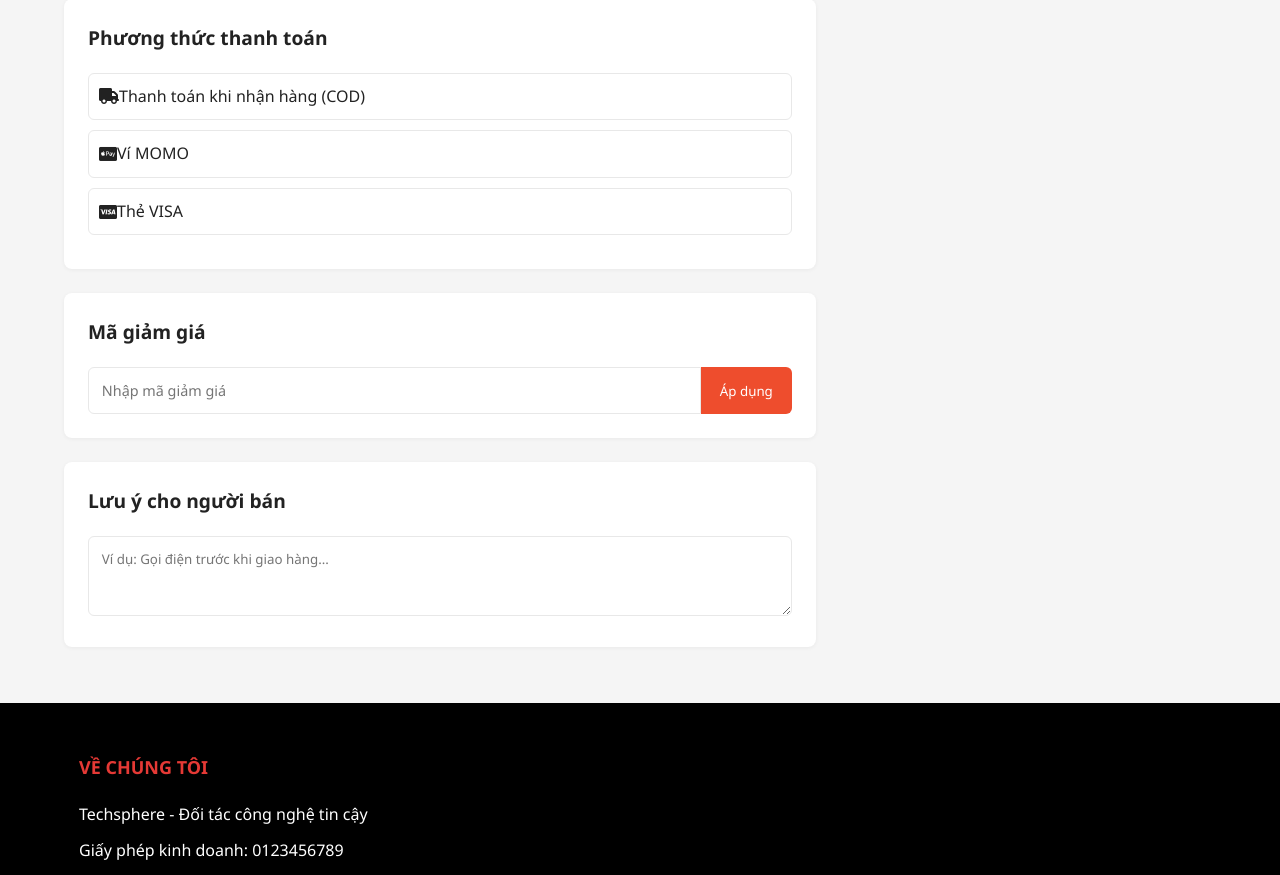
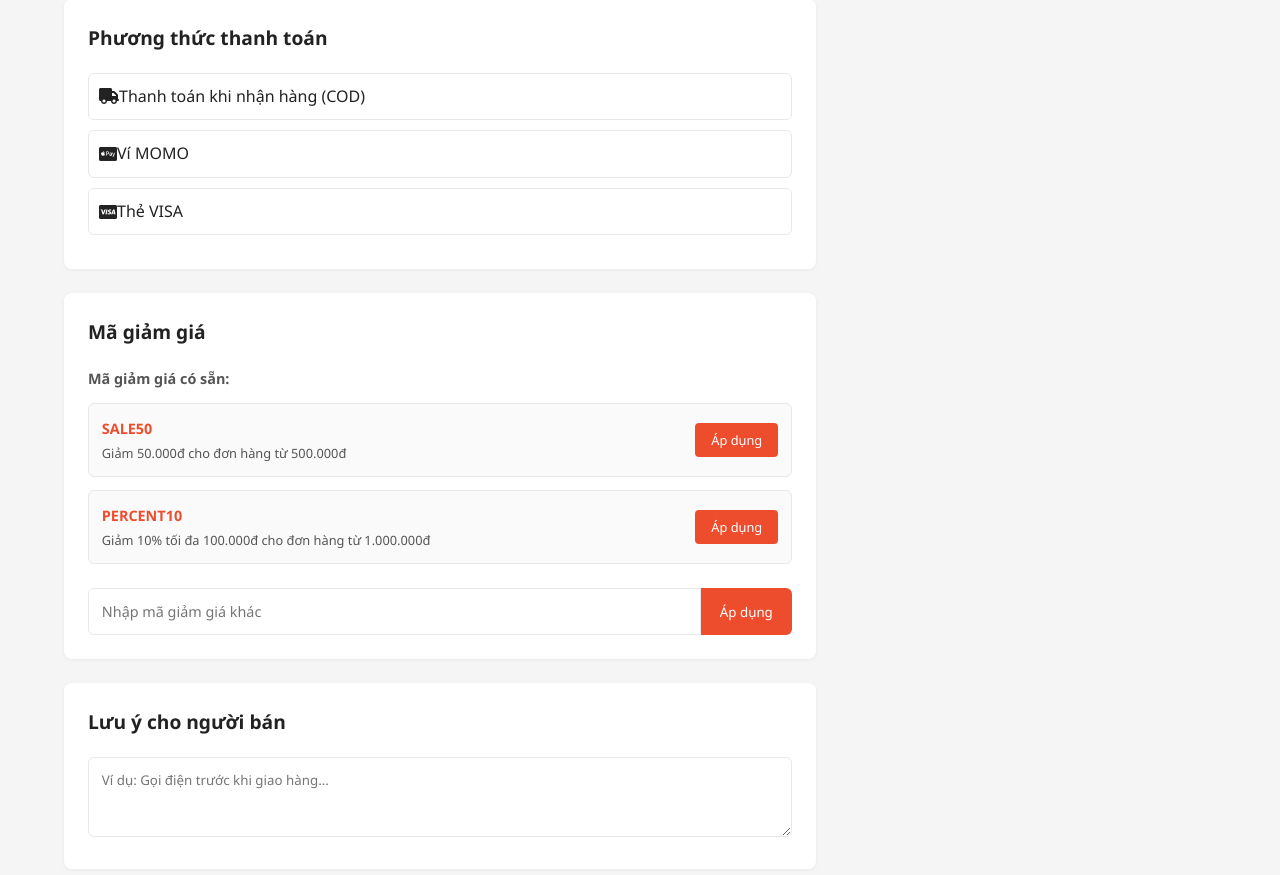
Before and after one commit to vuhamthieu/tech-store-web, a PHP site: page /pages/checkout.html in a window 1280 px wide. Shown: the part 726-1601 px from the top of the page. Run offline with PHP 8.4, Linux system fonts and the light colour scheme.

Commit message:
fixing apply coupons function

```diff
--- a/assets/css/checkout.css
+++ b/assets/css/checkout.css
@@ -642,3 +642,114 @@ body {
   border: 1px solid var(--border);
   border-radius: 5px;
 }
+
+/* Available Coupons */
+.available-coupons {
+  margin-bottom: 1.5rem;
+}
+
+.available-coupons h4 {
+  font-size: 0.9rem;
+  color: var(--gray-text);
+  margin-bottom: 0.8rem;
+}
+
+.coupon-list {
+  display: flex;
+  flex-direction: column;
+  gap: 0.8rem;
+}
+
+.coupon-item {
+  display: flex;
+  align-items: center;
+  justify-content: space-between;
+  padding: 0.8rem;
+  border: 1px solid var(--border);
+  border-radius: 6px;
+  background-color: #fafafa;
+  transition: all 0.2s;
+}
+
+.coupon-item:hover {
+  border-color: var(--primary);
+  background-color: rgba(238, 77, 45, 0.05);
+}
+
+.coupon-info {
+  flex: 1;
+}
+
+.coupon-code {
+  font-weight: 600;
+  color: var(--primary);
+  font-size: 0.9rem;
+  margin-bottom: 0.2rem;
+}
+
+.coupon-desc {
+  font-size: 0.8rem;
+  color: var(--gray-text);
+}
+
+.apply-coupon-btn {
+  padding: 0.5rem 1rem;
+  background-color: var(--primary);
+  color: var(--white);
+  border: none;
+  border-radius: 4px;
+  font-size: 0.8rem;
+  cursor: pointer;
+  transition: background-color 0.2s;
+}
+
+.apply-coupon-btn:hover {
+  background-color: var(--primary-hover);
+}
+
+.apply-coupon-btn:disabled {
+  background-color: #ccc;
+  cursor: not-allowed;
+}
+
+/* Applied Coupon */
+.applied-coupon {
+  display: flex;
+  align-items: center;
+  justify-content: space-between;
+  padding: 0.8rem;
+  background-color: #e8f5e8;
+  border: 1px solid #4caf50;
+  border-radius: 6px;
+  margin-top: 1rem;
+}
+
+.applied-coupon-info {
+  display: flex;
+  flex-direction: column;
+  gap: 0.2rem;
+}
+
+.applied-coupon-info span:first-child {
+  font-weight: 600;
+  color: #4caf50;
+}
+
+.applied-coupon-info span:last-child {
+  font-size: 0.8rem;
+  color: var(--gray-text);
+}
+
+.remove-coupon-btn {
+  background: none;
+  border: none;
+  color: #f44336;
+  cursor: pointer;
+  padding: 0.3rem;
+  border-radius: 50%;
+  transition: background-color 0.2s;
+}
+
+.remove-coupon-btn:hover {
+  background-color: rgba(244, 67, 54, 0.1);
+}
--- a/assets/js/checkout.js
+++ b/assets/js/checkout.js
@@ -8,6 +8,9 @@ document.addEventListener('DOMContentLoaded', function () {
   const loadingSpinner = document.getElementById("loadingSpinner");
   const successModal = document.getElementById("successModal");
   const closeModal = document.getElementById("closeModal");
+
+  // Coupon functionality - DECLARE THIS FIRST
+  let appliedCoupon = null;
 
   // 1. Chọn phương thức giao hàng
   document.querySelectorAll('.shipping-option').forEach(option => {
@@ -197,9 +200,10 @@ document.addEventListener('DOMContentLoaded', function () {
           shipping_name: fullname,
           shipping_phone: phone,
           shipping_address: `${street}, ${wardText}, ${districtText}, ${provinceText}`,
-          total_amount: window._checkoutTotal + 20000,
+          total_amount: window._checkoutTotal + 20000 - (appliedCoupon ? appliedCoupon.discount_amount : 0),
           payment_method: paymentMethod,
-          items: items
+          items: items,
+          coupon_id: appliedCoupon ? appliedCoupon.coupon_id : null
         })
       });
       const orderData = await orderRes.json();
@@ -230,7 +234,7 @@ document.addEventListener('DOMContentLoaded', function () {
         const payRes = await fetch(`http://localhost/webproject/tech-store-web/back-end/php/api/${payApi}`, {
           method: "POST",
           body: new URLSearchParams({
-            amount: window._checkoutTotal + 20000,
+            amount: window._checkoutTotal + 20000 - (appliedCoupon ? appliedCoupon.discount_amount : 0),
             order_info: `Thanh toán đơn hàng #${orderData.order_id}`
           })
         });
@@ -243,7 +247,7 @@ document.addEventListener('DOMContentLoaded', function () {
               payment_token: payData.payment_token,
               order_id: orderData.order_id,
               user_id: user.UserID,
-              amount: window._checkoutTotal + 20000
+              amount: window._checkoutTotal + 20000 - (appliedCoupon ? appliedCoupon.discount_amount : 0)
             })
           });
           window.location.href = payData.pay_url;
@@ -270,8 +274,6 @@ document.addEventListener('DOMContentLoaded', function () {
     successModal.style.display = "none";
     // window.location.href = 'index.html'; // chuyển trang nếu cần
   });
-
-
 
   // Select Payment Method
   const paymentOptions = document.querySelectorAll('.payment-option');
@@ -333,7 +335,7 @@ document.addEventListener('DOMContentLoaded', function () {
     // Use the total from renderCart
     const total = window._checkoutTotal || 0;
     const shippingFee = 20000;
-    const discount = 0;
+    const discount = appliedCoupon ? appliedCoupon.discount_amount : 0;
     const priceRows = document.querySelectorAll(".price-row");
     if (priceRows[1]) priceRows[1].lastElementChild.textContent = `${shippingFee.toLocaleString()}đ`;
     if (priceRows[2]) priceRows[2].lastElementChild.textContent = `-${discount.toLocaleString()}đ`;
@@ -348,4 +350,108 @@ document.addEventListener('DOMContentLoaded', function () {
   document.getElementById("goToCart")?.addEventListener("click", function () {
     window.location.href = "cart.html";
   });
+
+  const token = localStorage.getItem("access_token");
+  const code = "SALE50";
+  const orderAmount = 1000000; // total order value
+  const productIds = [1, 2, 3]; // IDs of products in cart
+
+
+  // Coupon functionality
+  // Apply coupon from available coupons
+  document.querySelectorAll('.apply-coupon-btn').forEach(btn => {
+    btn.addEventListener('click', function () {
+      const couponItem = this.closest('.coupon-item');
+      const code = couponItem.dataset.code;
+      applyCoupon(code);
+    });
+  });
+
+  // Apply coupon from manual input
+  document.getElementById('applyCouponBtn').addEventListener('click', function () {
+    const code = document.getElementById('couponInput').value.trim();
+    if (code) {
+      applyCoupon(code);
+    } else {
+      alert('Vui lòng nhập mã giảm giá');
+    }
+  });
+
+  // Remove applied coupon
+  document.getElementById('removeCouponBtn').addEventListener('click', function () {
+    removeCoupon();
+  });
+
+  function applyCoupon(code) {
+    const token = localStorage.getItem("access_token");
+    const orderAmount = window._checkoutTotal || 0;
+
+    let checkoutList = JSON.parse(localStorage.getItem("checkout") || "[]");
+    if (!checkoutList.length) {
+      checkoutList = JSON.parse(localStorage.getItem("cart") || "[]");
+    }
+    const productIds = checkoutList.map(item => item.product_id || item.ProductID);
+
+    fetch("http://localhost/webproject/tech-store-web/back-end/php/api/use_coupon.php", {
+      method: "POST",
+      headers: {
+        "Content-Type": "application/json",
+        "Authorization": `Bearer ${token}`
+      },
+      body: JSON.stringify({
+        code: code,
+        order_amount: orderAmount,
+        product_ids: productIds
+      })
+    })
+      .then(res => res.json())
+      .then(data => {
+        if (data.success) {
+          appliedCoupon = {
+            code: code,
+            discount_amount: data.discount_amount,
+            coupon_id: data.coupon_id
+          };
+
+          showAppliedCoupon(code, data.discount_amount);
+          updateTotal();
+
+          document.querySelectorAll('.apply-coupon-btn').forEach(btn => {
+            btn.disabled = true;
+            btn.textContent = 'Đã áp dụng';
+          });
+
+          alert(data.message);
+        } else {
+          alert(data.message);
+        }
+      })
+      .catch(error => {
+        console.error('Error applying coupon:', error);
+        alert('Có lỗi xảy ra khi áp dụng mã giảm giá');
+      });
+  }
+
+  function showAppliedCoupon(code, discountAmount) {
+    const appliedCouponDiv = document.getElementById('appliedCoupon');
+    const appliedCouponCode = document.getElementById('appliedCouponCode');
+    const appliedCouponDiscount = document.getElementById('appliedCouponDiscount');
+
+    appliedCouponCode.textContent = code;
+    appliedCouponDiscount.textContent = `Giảm ${discountAmount.toLocaleString()}đ`;
+    appliedCouponDiv.style.display = 'flex';
+  }
+
+  function removeCoupon() {
+    appliedCoupon = null;
+
+    document.getElementById('appliedCoupon').style.display = 'none';
+
+    document.querySelectorAll('.apply-coupon-btn').forEach(btn => {
+      btn.disabled = false;
+      btn.textContent = 'Áp dụng';
+    });
+
+    updateTotal();
+  }
 });
--- a/assets/js/fa.js
+++ b/assets/js/fa.js
@@ -26,8 +26,8 @@ document.addEventListener("DOMContentLoaded", function () {
     // Sự kiện click để thêm/xoá yêu thích
     favoriteBtn?.addEventListener("click", () => {
       const url = isFavorite
-        ? "http://localhost:8080/webproject/tech-store-web/back-end/php/api/remove_favorite"
-        : "http://localhost:8080/webproject/tech-store-web/back-end/php/api/add_favorite";
+        ? "http://localhost/webproject/tech-store-web/back-end/php/api/remove_favorite"
+        : "http://localhost/webproject/tech-store-web/back-end/php/api/add_favorite";
 
       fetch(url, {
         method: "POST",
--- a/back-end/php/api/place_order.php
+++ b/back-end/php/api/place_order.php
@@ -12,7 +12,7 @@
     $totalAmount = $data['total_amount'] ?? 0;
     $paymentMethod = $data['payment_method'] ?? '';
     $couponCode = $data['coupon_code'] ?? '';
-    $status = $data['status'] ?? 1;
+    $status = $data['status'] ?? 0;
     $paymentStatus = $data['payment_status'] ?? 0;
     $items = $data['items'] ?? [];
 
--- a/pages/checkout.html
+++ b/pages/checkout.html
@@ -110,9 +110,43 @@
     <!-- Voucher -->
     <div class="card">
       <h3 class="card-title">Mã giảm giá</h3>
+
+      <!-- Available Coupons -->
+      <div class="available-coupons">
+        <h4>Mã giảm giá có sẵn:</h4>
+        <div class="coupon-list">
+          <div class="coupon-item" data-code="SALE50">
+            <div class="coupon-info">
+              <div class="coupon-code">SALE50</div>
+              <div class="coupon-desc">Giảm 50.000đ cho đơn hàng từ 500.000đ</div>
+            </div>
+            <button class="apply-coupon-btn">Áp dụng</button>
+          </div>
+          <div class="coupon-item" data-code="PERCENT10">
+            <div class="coupon-info">
+              <div class="coupon-code">PERCENT10</div>
+              <div class="coupon-desc">Giảm 10% tối đa 100.000đ cho đơn hàng từ 1.000.000đ</div>
+            </div>
+            <button class="apply-coupon-btn">Áp dụng</button>
+          </div>
+        </div>
+      </div>
+
+      <!-- Manual Input -->
       <div class="voucher-input">
-        <input type="text" placeholder="Nhập mã giảm giá">
-        <button>Áp dụng</button>
+        <input type="text" id="couponInput" placeholder="Nhập mã giảm giá khác">
+        <button id="applyCouponBtn">Áp dụng</button>
+      </div>
+
+      <!-- Applied Coupon Display -->
+      <div id="appliedCoupon" class="applied-coupon" style="display: none;">
+        <div class="applied-coupon-info">
+          <span id="appliedCouponCode"></span>
+          <span id="appliedCouponDiscount"></span>
+        </div>
+        <button id="removeCouponBtn" class="remove-coupon-btn">
+          <i class="fas fa-times"></i>
+        </button>
       </div>
     </div>
 
```
